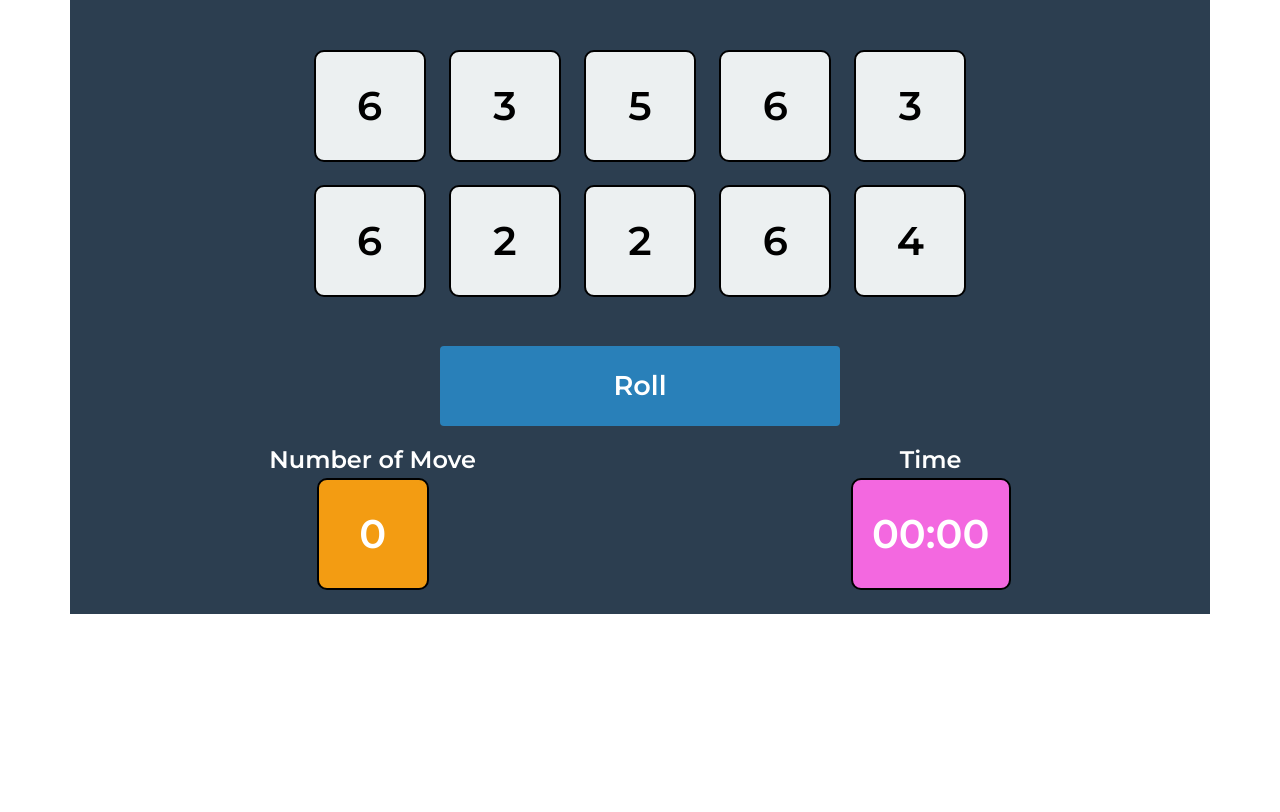
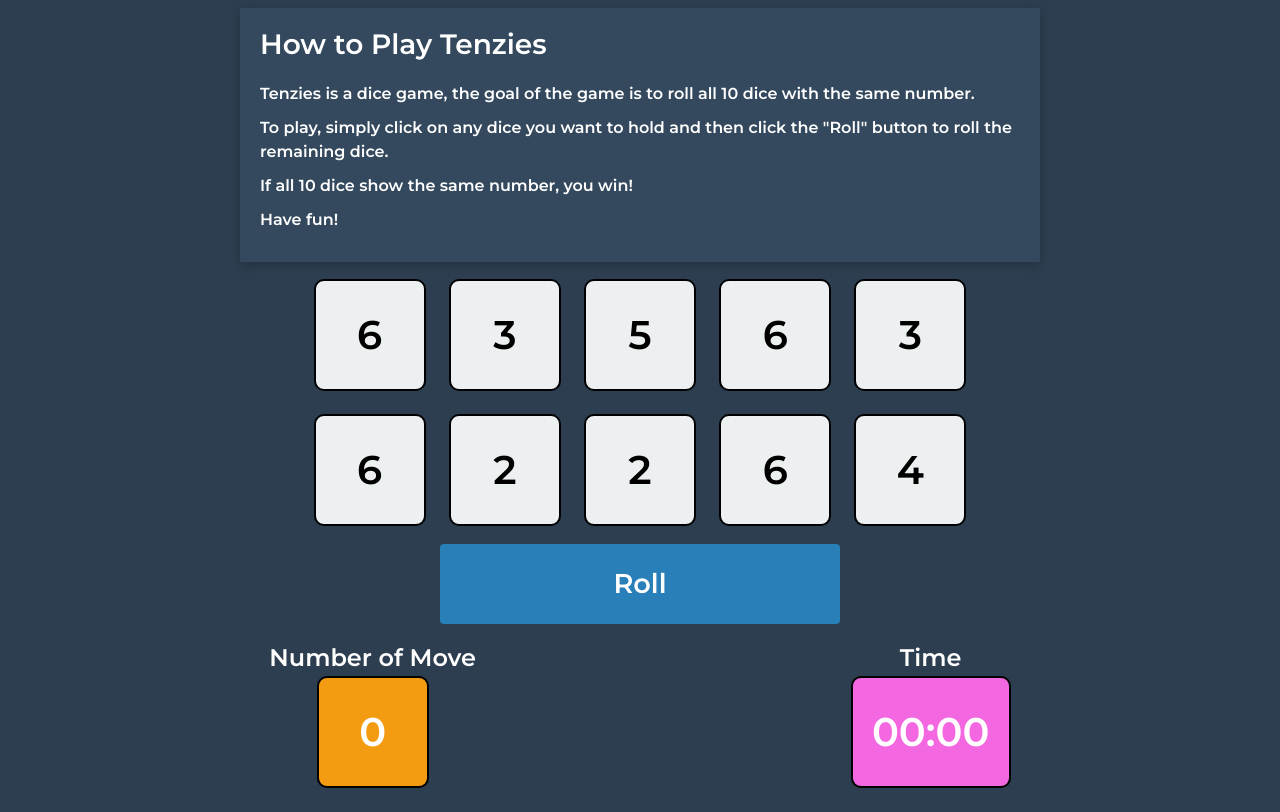
Before and after one commit to ucarfurkan/tenzies, a React (Create React App) app: page / in a window 1280 px wide. Built offline with nearby package versions, Linux system fonts and the light colour scheme.

Commit message:
desc added

```diff
--- a/src/App.css
+++ b/src/App.css
@@ -1,9 +1,9 @@
 body {
     font-family: 'Montserrat', sans-serif;
+    background-color: #2c3e50;
 }
 
 main {
-    background-color: #2c3e50;
     display: flex;
     flex-direction: column;
     align-items: center;
@@ -84,3 +84,24 @@ main {
     width: 7rem;
     background-color: #f39c12;
 }
+
+.desc {
+    max-width: 800px;
+    margin: 0 auto;
+    padding: 20px;
+    background-color: #34495e;
+    color: #fff;
+    box-shadow: 0px 3px 10px rgba(0,0,0,0.2);
+}
+
+.desc-header{
+    font-size: 28px;
+    font-weight: bold;
+    margin-bottom: 20px;
+}
+
+.desc > p{
+    font-size: 16px;
+    line-height: 1.5;
+    margin-bottom: 10px;
+}
--- a/src/components/Main.js
+++ b/src/components/Main.js
@@ -89,10 +89,18 @@ function Main() {
     }
     return (
         <main className='container d-flex justify-content-center'>
-            <div className='dice-container m-5'>
+            <div className="desc mt-2">
+                <h2 className="desc-header">How to Play Tenzies</h2>
+                <p>Tenzies is a dice game, the goal of the game is to roll all 10 dice with the same number.</p>
+                <p>To play, simply click on any dice you want to hold and then click the "Roll" button to roll the remaining dice.</p>
+                <p>If all 10 dice show the same number, you win!</p>
+                <p>Have fun!</p>
+            </div>
+
+            <div className='dice-container m-3'>
                 {getDices}
             </div>
-            {showConfetti && <Confetti/>}
+            {showConfetti && <Confetti />}
             <RollButton
                 startStopWatch={startStopWatch}
                 count={count}
```
